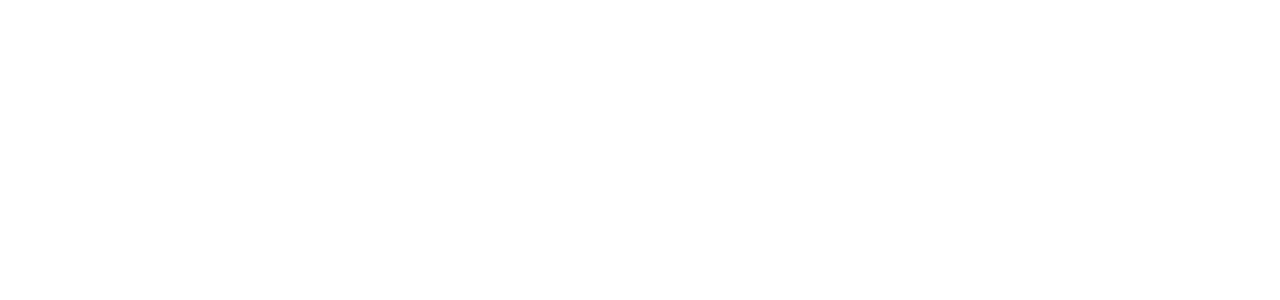
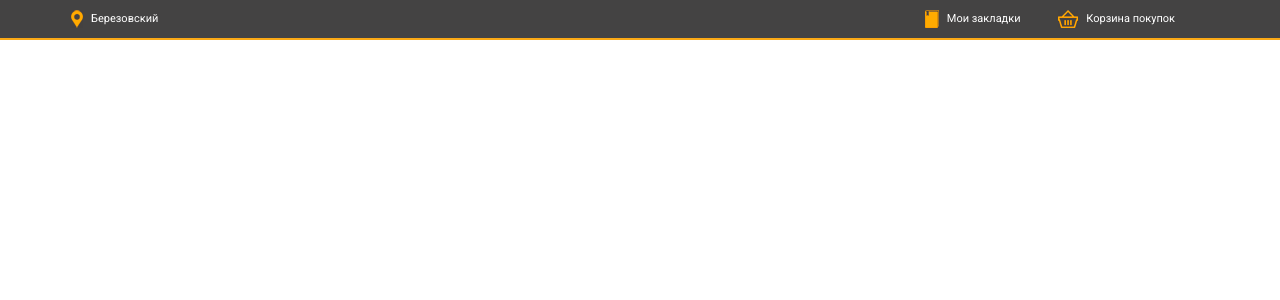
Before and after one commit to IP-CAM/Garden-Park-Furniture-Theme-for-Opencart, a PHP site: page / in a window 1280 px wide. Before the commit the part shown is empty. Shown: the top 300 px of the page. Run offline with PHP 8.4, Linux system fonts and the light colour scheme; some libraries are stand-ins or nearby versions.

Commit message:
ready menu-top

```diff
--- a/html/css/style.css
+++ b/html/css/style.css
@@ -5,6 +5,52 @@ body {
 	color: #000;
 	min-width:320px;
 }
+
+/*=============== header ===================*/
+.menu-top {
+	background: #444343;
+	border-bottom: 2px solid #faa916;
+	font-size:11px;
+	height: 40px;
+	text-align: center;
+}
+
+.menu-top .menu-top-left a{
+	color: #fff;
+}
+
+.menu-top .menu-top-right a{
+	color: #fff;
+}
+
+.menu-top-left{
+	float: left;
+	list-style: none;
+	margin-top: 10px;
+	padding: 0;
+}
+
+ul.menu-top-left li {
+	display: inline;
+}
+
+.menu-top-right{
+	float: right;
+	list-style: none;
+	margin-top: 10px;
+	padding: 0;
+}
+
+ul.menu-top-right li {
+	display: inline;
+	padding: 0 35px 0 0; /* верх правый низ левый */
+}
+
+.menu-top-right img,
+.menu-top-left img {
+	padding: 0 8px 0 0;
+}
+
 
 	/* Large Devices, Wide Screens */
 	@media only screen and (max-width : 1200px) {
--- a/html/index.html
+++ b/html/index.html
@@ -1,5 +1,5 @@
 <!DOCTYPE html>
-<html lang="en">
+<html lang="ru">
 <head>
 	<meta charset="utf-8">
 	<meta http-equiv="X-UA-Compatible" content="IE=edge">
@@ -9,8 +9,48 @@
 	<link href="css/bootstrap.min.css" rel="stylesheet">
 	<link href="css/style.css" rel="stylesheet">
 </head>
+
 <body>
+	<header>
+		<div class="menu-top">
+			<nav>
+				<div class="container">
+					<ul class="menu-top-left">
+						<li><a href="#"><img src="img/nav-ico.gif">Березовский</a></li>
+					</ul>
 
+					<ul class="menu-top-right">
+						<li><a href="#"><img src="img/bookmake-ico.gif">Мои закладки</a></li>
+						<li><a href="#"><img src="img/basket-top-ico.gif">Корзина покупок</a></li>
+					</ul>
+
+				</div>
+			</nav>
+		</div> <!-- /.menu-top -->
+
+		<div class="menu-header">
+
+		</div> <!-- /.menu-header-->
+
+		<div class="menu-main">
+
+		</div> <!-- /.menu-main-->
+
+		<div class="menu-client">
+
+		</div> <!-- /.menu-client-->
+
+		<div class="menu-carousel">
+
+		</div> <!-- /.menu-carousel -->
+
+	</header>
+
+	<main>
+	</main>
+
+	<footer>
+	</footer>
 
 
 	<script src="https://ajax.googleapis.com/ajax/libs/jquery/1.11.3/jquery.min.js"></script>
```
Also changed, not shown: html/img/basket-top-ico.gif (added), html/img/bookmake-ico.gif (added), html/img/nav-ico.gif (added).
